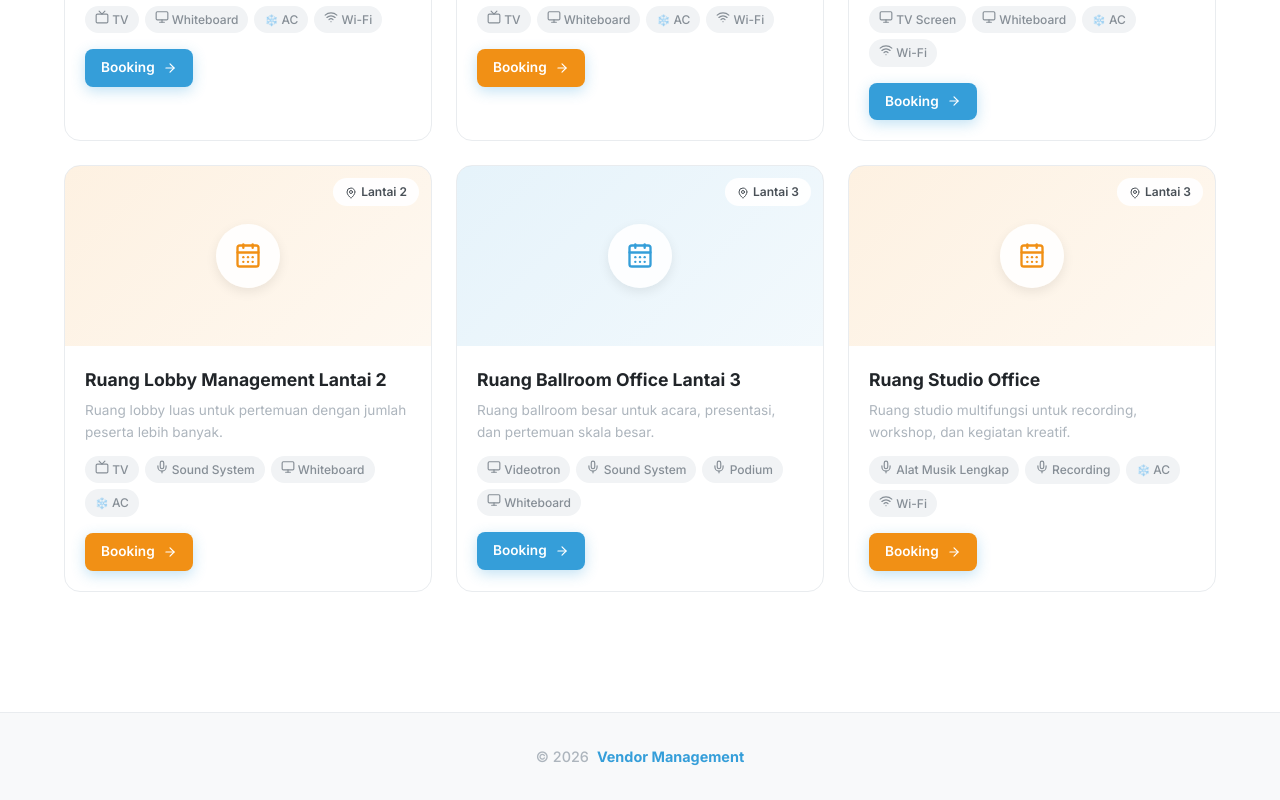
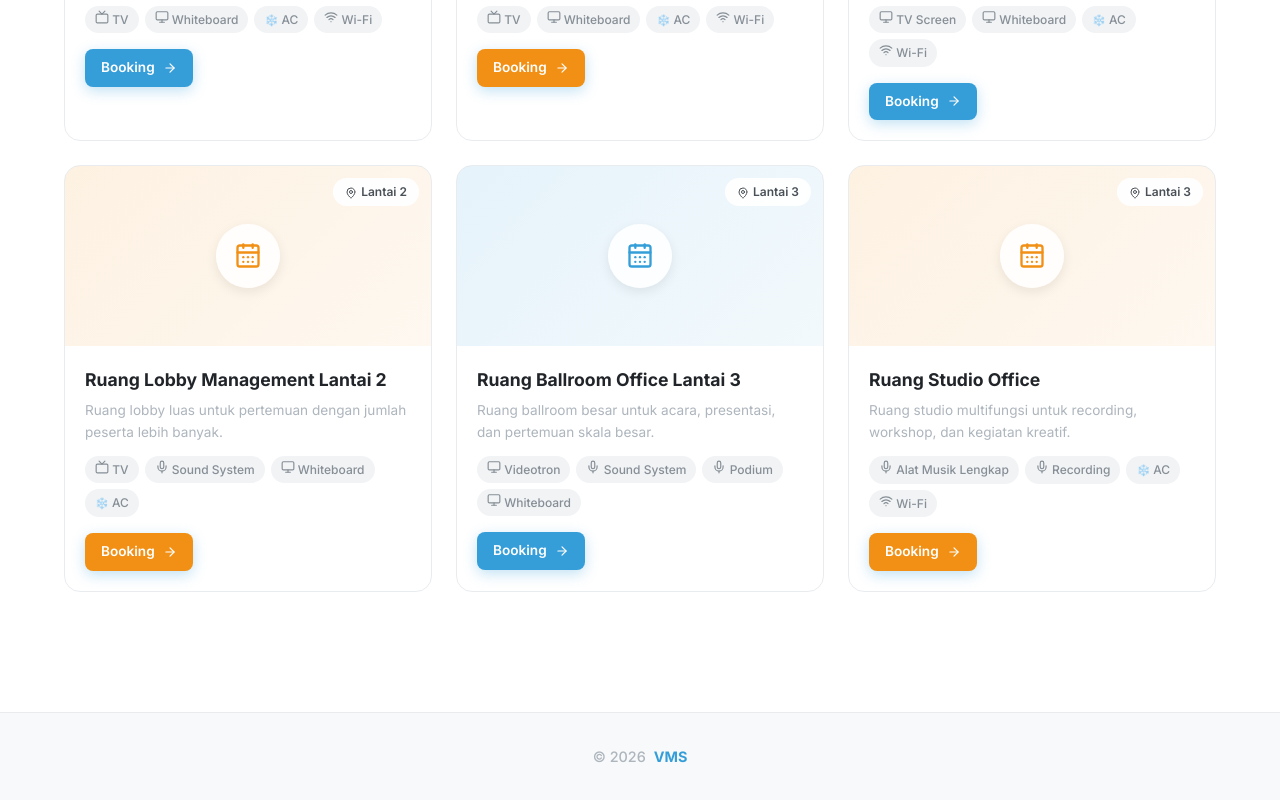
Before and after one commit to mryos/booking, a Next.js app: page / in a window 1280 px wide. Shown: the part 1032-1832 px from the top of the page. Built offline with nearby package versions, Linux system fonts and the light colour scheme; no server answers; the database is empty.

Commit message:
Update footer text to VMS

```diff
--- a/app/layout.tsx
+++ b/app/layout.tsx
@@ -22,7 +22,7 @@ export default function RootLayout({
         <footer className="footer">
           <div className="footer-inner">
             <p className="footer-text">
-              &copy; 2026 <span>Vendor Management</span>
+              &copy; 2026 <span>VMS</span>
             </p>
           </div>
         </footer>
```
